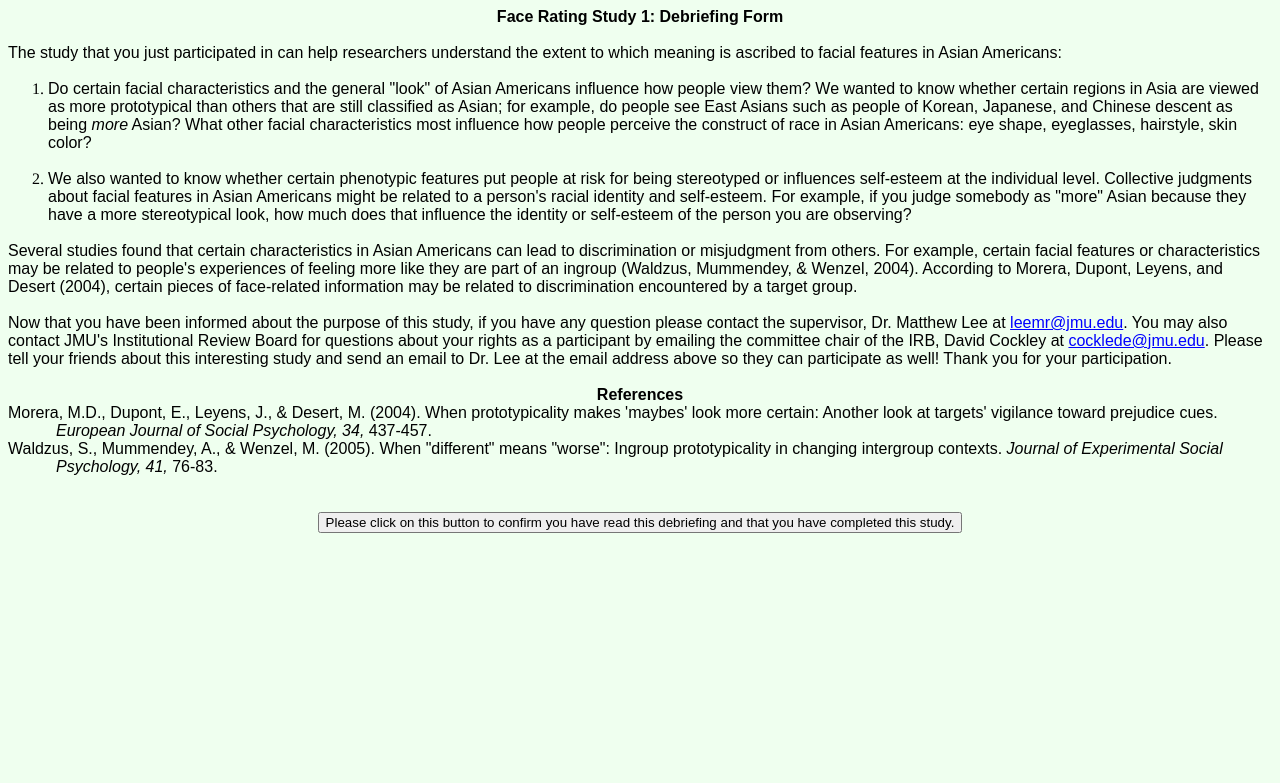
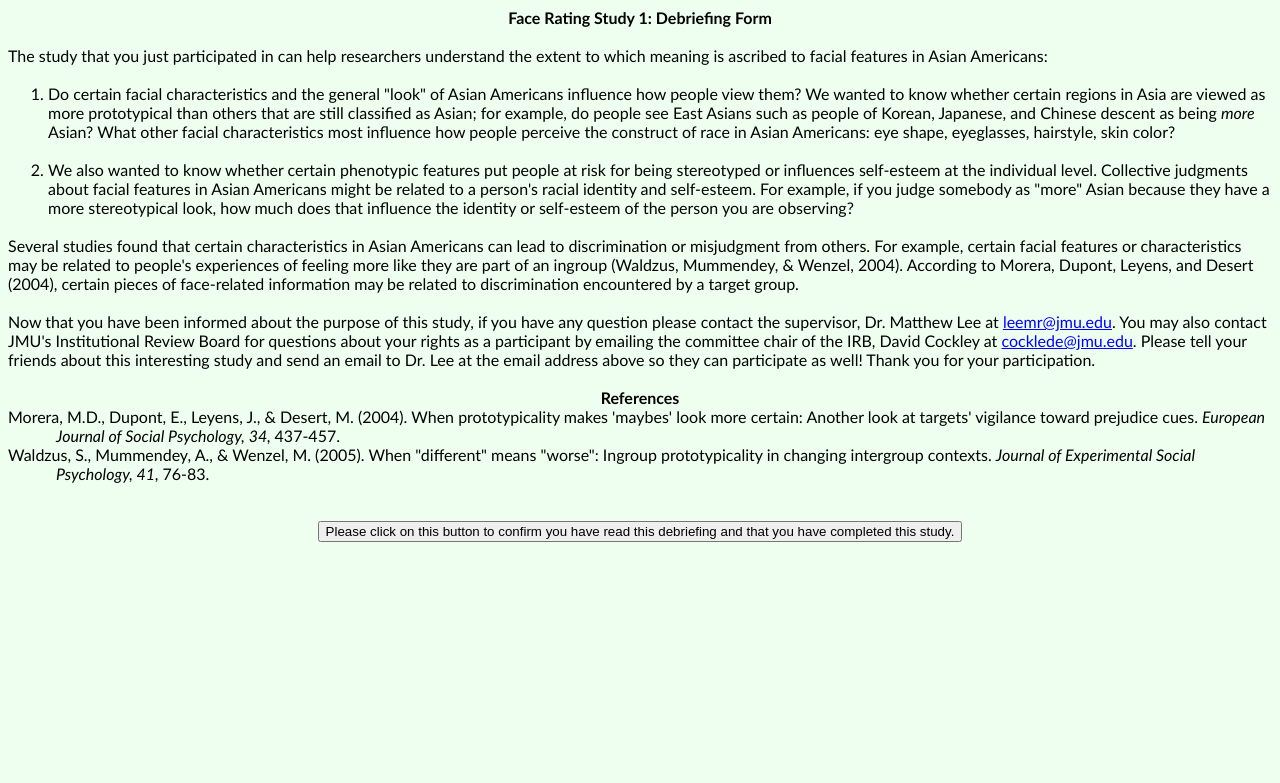
Before and after one commit to knabar/face-rating, a Django app: template facerating/templates/debrief.html in a window 1280 px wide. Shown: the top 783 px of the page. Run offline with Django 3.2, Linux system fonts and the light colour scheme; the template is opened without the code that fills it, so the values that code supplies are empty; parts of the project's set-up code (start-up, migrations or seed data) failed here and were passed over.

Commit message:
Minor updates to colors, font, layout Removed home address question

```diff
--- a/facerating/rating/models.py
+++ b/facerating/rating/models.py
@@ -130,10 +130,10 @@ class Demographics(models.Model):
     generation_status = models.CharField(verbose_name='What is your generation status?', max_length=10, choices=GENERATION_CHOICES)
     generation_status_other = models.CharField(verbose_name='Other', max_length=100, blank=True)
 #    locations = models.TextField(verbose_name='Please list all the different locations you have lived in at different ages (not including travels):')
-    hometown_street = models.CharField(verbose_name='Street', max_length=100)
-    hometown_city_state = models.CharField(verbose_name='City/State', max_length=100)
+#    hometown_street = models.CharField(verbose_name='Street', max_length=100)
+#    hometown_city_state = models.CharField(verbose_name='City/State', max_length=100)
 #    hometown_zip_code = models.CharField(verbose_name='Zip Code', max_length=100)
-    hometown_not_us = models.CharField(verbose_name='If not US, please state home country', max_length=100, blank=True)
+#    hometown_not_us = models.CharField(verbose_name='If not US, please state home country', max_length=100, blank=True)
     religion = models.CharField(verbose_name='What is your religious background?', max_length=20, choices=RELIGION_CHOICES)
 #    religion_community = models.BooleanField(verbose_name='Do you consider yourself part of a religious community (e.g., church, mosque, temple)?')
 #    religion_community_ethnic = models.CharField(blank=True, max_length=100, verbose_name='If yes, what specific ethnic group does the community cater to?')
--- a/facerating/rating/views.py
+++ b/facerating/rating/views.py
@@ -224,8 +224,8 @@ def download_csvs(request):
             background = d.background.all().values_list('id', flat=True)
             r = r + map(lambda i: i[0] in background and i[1], rb)
             r = r + [d.background_other, d.background_mother, d.background_father, d.generation_status,
-                     d.hometown_street, d.hometown_city_state,
-                     d.hometown_not_us, d.religion,
+#                     d.hometown_street, d.hometown_city_state, d.hometown_not_us,
+                     d.religion,
                      d.friends, d.friends_asian, d.friends_black, d.friends_white, d.friends_latino,
                      d.friends_native_american, d.friends_bi_asian, d.friends_bi_nonasian, d.partners,
                      d.partners_asian, d.partners_black, d.partners_white, d.partners_latino,
--- a/facerating/templates/debrief.html
+++ b/facerating/templates/debrief.html
@@ -16,13 +16,13 @@ body {
 	{margin:0in;
 	margin-bottom:.0001pt;
 	font-size:12.0pt;
-	font-family:"Times","serif";}
+	}
 p.MsoTitle, li.MsoTitle, div.MsoTitle
 	{margin:0in;
 	margin-bottom:.0001pt;
 	text-align:center;
 	font-size:12.0pt;
-	font-family:"Times","serif";
+
 	font-weight:bold;}
 a:link, span.MsoHyperlink
 	{color:blue;
@@ -48,20 +48,20 @@ ul
 
 <div class=Section1>
 
-<p class=MsoTitle><span style='font-family:"Arial","sans-serif"'>Face Rating
+<p class=MsoTitle><span style=''>Face Rating
 Study 1: Debriefing Form</span></p>
 
 <p class=MsoNormal align=center style='text-align:center'><b><span
-style='font-family:"Arial","sans-serif"'>&nbsp;</span></b></p>
+style=''>&nbsp;</span></b></p>
 
-<p class=MsoNormal><span style='font-family:"Arial","sans-serif"'>The study
+<p class=MsoNormal><span style=''>The study
 that you just participated in can help researchers understand the extent to
 which meaning is ascribed to facial features in Asian Americans:</span></p>
 
-<p class=MsoNormal><span style='font-family:"Arial","sans-serif"'>&nbsp;</span></p>
+<p class=MsoNormal><span style=''>&nbsp;</span></p>
 
 <ol style='margin-top:0in' start=1 type=1>
- <li class=MsoNormal><span style='font-family:"Arial","sans-serif"'>Do certain
+ <li class=MsoNormal><span style=''>Do certain
      facial characteristics and the general "look" of Asian Americans influence
      how people view them?   We wanted to know whether certain regions in Asia
      are viewed as more prototypical than others that are still classified as
@@ -71,10 +71,10 @@ which meaning is ascribed to facial features in Asian Americans:</span></p>
      race in Asian Americans: eye shape, eyeglasses, hairstyle, skin color? </span></li>
 </ol>
 
-<p class=MsoNormal style='margin-left:.25in'><span style='font-family:"Arial","sans-serif"'>&nbsp;</span></p>
+<p class=MsoNormal style='margin-left:.25in'><span style=''>&nbsp;</span></p>
 
 <ol style='margin-top:0in' start=2 type=1>
- <li class=MsoNormal><span style='font-family:"Arial","sans-serif"'>We also
+ <li class=MsoNormal><span style=''>We also
      wanted to know whether certain phenotypic features put people at risk for
      being stereotyped or influences self-esteem at the individual level.
      Collective judgments about facial features in Asian Americans might be
@@ -84,9 +84,9 @@ which meaning is ascribed to facial features in Asian Americans:</span></p>
      person you are observing? </span></li>
 </ol>
 
-<p class=MsoNormal><span style='font-family:"Arial","sans-serif"'>&nbsp;</span></p>
+<p class=MsoNormal><span style=''>&nbsp;</span></p>
 
-<p class=MsoNormal><span style='font-family:"Arial","sans-serif"'>Several
+<p class=MsoNormal><span style=''>Several
 studies found that certain characteristics in Asian Americans can lead to
 discrimination or misjudgment from others. For example, certain facial features
 or characteristics may be related to people's experiences of feeling more like
@@ -94,9 +94,9 @@ they are part of an ingroup (Waldzus, Mummendey, &amp; Wenzel, 2004).  According
 to Morera, Dupont, Leyens, and Desert (2004), certain pieces of face-related
 information may be related to discrimination encountered by a target group. </span></p>
 
-<p class=MsoNormal><span style='font-family:"Arial","sans-serif"'>&nbsp;</span></p>
+<p class=MsoNormal><span style=''>&nbsp;</span></p>
 
-<p class=MsoNormal><span style='font-family:"Arial","sans-serif"'>Now that you
+<p class=MsoNormal><span style=''>Now that you
 have been informed about the purpose of this study, if you have any question
 please contact the supervisor, Dr. Matthew Lee at <a href="mailto:leemr@jmu.edu">leemr@jmu.edu</a>.
 You may also contact JMU's Institutional Review Board for questions about your
@@ -106,26 +106,26 @@ your friends about this interesting study and send an email to Dr. Lee at the
 email address above so they can participate as well! Thank you for your
 participation.  </span></p>
 
-<p class=MsoNormal><span style='font-family:"Arial","sans-serif"'>&nbsp;</span></p>
+<p class=MsoNormal><span style=''>&nbsp;</span></p>
 
 <p class=MsoNormal align=center style='text-align:center'><b><span
-style='font-family:"Arial","sans-serif"'>References</span></b></p>
+style=''>References</span></b></p>
 
 <p class=MsoNormal style='margin-left:.5in;text-indent:-.5in'><span
-style='font-family:"Arial","sans-serif"'>Morera, M.D., Dupont, E., Leyens, J.,
+style=''>Morera, M.D., Dupont, E., Leyens, J.,
 &amp; Desert, M. (2004). When prototypicality makes 'maybes' look more certain:
 Another look at targets' vigilance toward prejudice cues. <i>European Journal
 of Social Psychology, 34, </i>437-457.</span></p>
 
 <p class=MsoNormal style='margin-left:.5in;text-indent:-.5in'><span
-style='font-family:"Arial","sans-serif"'>Waldzus, S., Mummendey, A., &amp;
+style=''>Waldzus, S., Mummendey, A., &amp;
 Wenzel, M. (2005). When "different" means "worse": Ingroup prototypicality in
 changing intergroup contexts. <i>Journal of Experimental Social Psychology, 41,
 </i>76-83.</span></p>
 
-<p class=MsoNormal><span style='font-family:"Arial","sans-serif"'>&nbsp;</span></p>
+<p class=MsoNormal><span style=''>&nbsp;</span></p>
 
-<p class=MsoNormal><span style='font-family:"Arial","sans-serif"'>&nbsp;</span></p>
+<p class=MsoNormal><span style=''>&nbsp;</span></p>
 
 <form action="http://www.jmu.edu/" method="get">
     <center>
--- a/facerating/templates/main.html
+++ b/facerating/templates/main.html
@@ -1,7 +1,7 @@
 {% extends "master.html" %}
 {% block style %}
 body {
-    background-color: #EFFFEF;
+    background-color: #F7DFFF; /*#EFFFEF;*/
 }
 {% endblock %}
 {% block content %}
--- a/facerating/templates/master.html
+++ b/facerating/templates/master.html
@@ -5,7 +5,7 @@
 <title>Face Ratings {% block title %}{% endblock %}</title>
 <style type="text/css">
 body {
-    font-family: Arial, sans-serif;
+    font-family: Calibri, Arial, sans-serif;
 }
 {% block style %}{% endblock %}
 </style>
--- a/facerating/templates/part1.html
+++ b/facerating/templates/part1.html
@@ -38,7 +38,7 @@ ratings mean you think the person does not. Try not to overthink your ratings.</
 <table>
 {% for f in form.forms %}
     <tr>
-        <th colspan="2"><br /><br />{{ f.i }}</th>
+        <th colspan="2"><br /><br /><br /><br />{{ f.i }}</th>
     </tr>
     <tr>
         <th></th>
--- a/facerating/templates/part2.html
+++ b/facerating/templates/part2.html
@@ -39,7 +39,7 @@ think the faces are highly dissimilar. Try not to overthink your ratings.</p>
 <table>
 {% for f in form.forms %}
     <tr>
-        <th colspan="2"><br /><br />{{ f.i1 }}{{ f.i2 }}</th>
+        <th colspan="2"><br /><br /><br /><br /><br /><br />{{ f.i1 }}&nbsp;&nbsp;&nbsp;&nbsp;&nbsp;{{ f.i2 }}</th>
     </tr>
     <tr>
         <th></th>
```
Also changed, not shown: facerating/rating/fixtures/initial_data.json (+22 -14 lines), facerating/templates/part4.html (+13 -13 lines).
